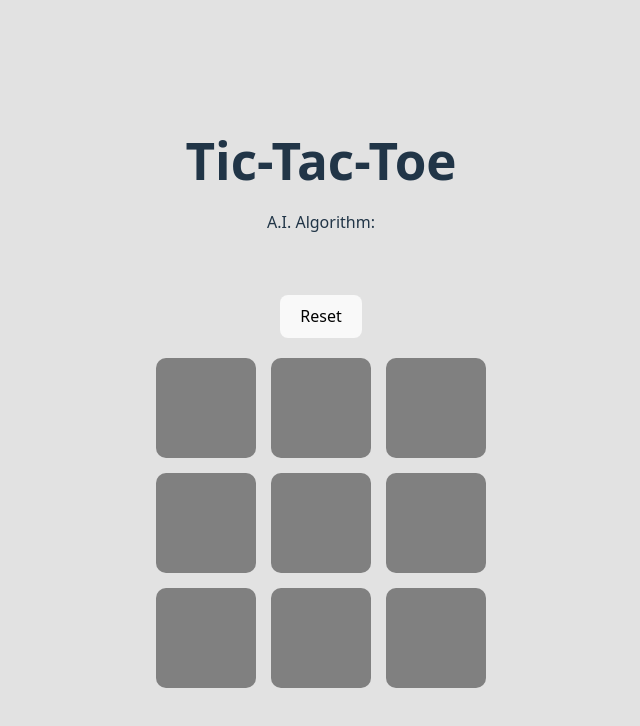
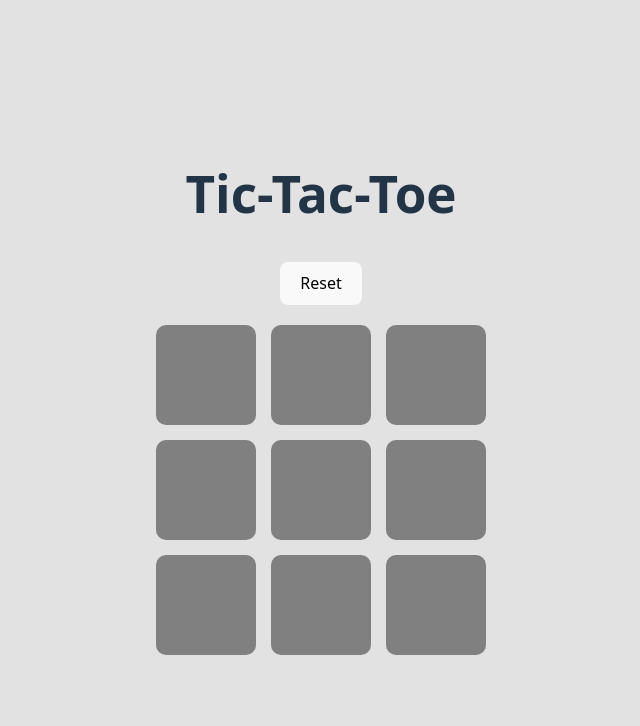
Before and after one commit to devangmalhotra/ai-agent-tic-tac-toe, a React (Vite) app: page /game in a window 1280 px wide. Shown: the top 726 px of the page, without its empty margins (319-959 px from the left). Built offline with nearby package versions, Linux system fonts and the light colour scheme.

Commit message:
updated files

```diff
--- a/src/Components/Title/Title.jsx
+++ b/src/Components/Title/Title.jsx
@@ -4,7 +4,7 @@ import { useSearchParams } from 'react-router-dom';
 
 function Title() {
   const [searchParams, setSearchParams] = useSearchParams();
-  let algoType;
+  let algoType = null;
 
   if (searchParams.get('algo-type') == 'miniMax') {
     algoType = 'Minimax'
```
